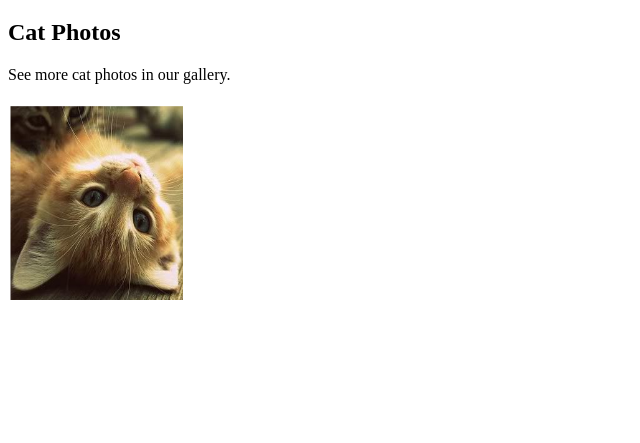
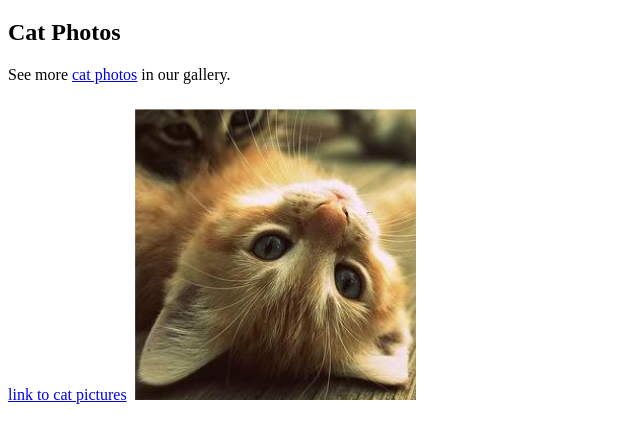
Before and after one commit to FRJ74/CatPhotoApp, a plain HTML site: page index.html in a window 1280 px wide. Shown: the part 61-504 px from the top of the page, without its empty margins (0-640 px from the left). Drawn offline with Linux system fonts and the light colour scheme.

```diff
--- a/index.html
+++ b/index.html
@@ -10,8 +10,9 @@
   <main>
     <h1>CatPhotoApp</h1>
     <h2>Cat Photos</h2>
-    <p>See more cat photos in our gallery.</p>
-    <img src="img/kitten.png" alt="Girl in a jacket" width="175" height="200">
+    <p>See more <a href="https://freecatphotoapp.com">cat photos</a> in our gallery.</p>
+    <a href="https://freecatphotoapp.com">link to cat pictures</a>
+    <img src="img/kitten.png" alt="A cute orange kitten lying on its back" width="285" height="300">
   </main>
 </body>
 </html>
```
